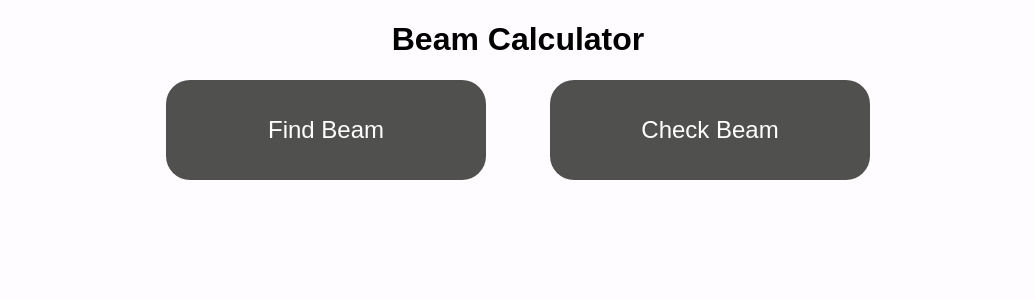
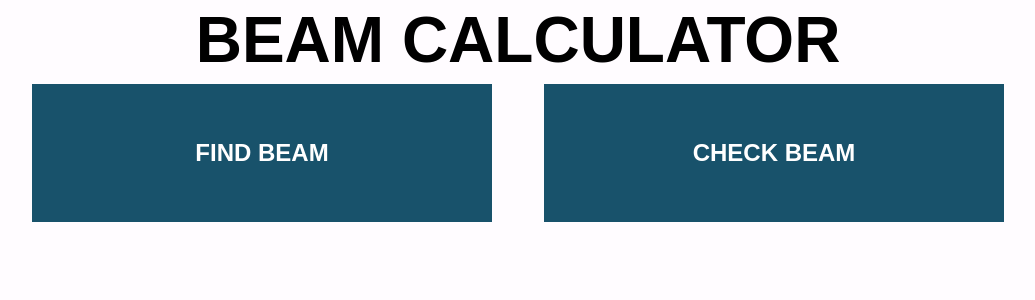
Before and after one commit to GMorgan87/beam_calculator, a React (Create React App) app: page / in a window 1280 px wide. Shown: the top 300 px of the page, without its empty margins (122-1157 px from the left). Built offline with nearby package versions, Linux system fonts and the light colour scheme; no server answers.

Commit message:
css tweaks to selectors and header

```diff
--- a/src/components/FindOrCheck.js
+++ b/src/components/FindOrCheck.js
@@ -5,8 +5,8 @@ const FindOrCheck = (props) => {
   return (
     <div className='find-check'>
       <ul>
-          <li onClick={props.findSelect}>Find Beam</li>
-          <li onClick={props.checkSelect}>Check Beam</li>
+          <li onClick={props.findSelect}>FIND BEAM</li>
+          <li onClick={props.checkSelect}>CHECK BEAM</li>
       </ul>
     </div>
   )
--- a/src/components/Header.js
+++ b/src/components/Header.js
@@ -1,9 +1,10 @@
 import React from 'react';
+import '../css/Header.css'
 
 export default function Header() {
   return (
-    <div>
-        <h1>Beam Calculator</h1>
+    <div className="header">
+        <h1><a href='/'>BEAM CALCULATOR</a></h1>
     </div>
   );
 }
--- a/src/css/FindOrCheck.css
+++ b/src/css/FindOrCheck.css
@@ -1,23 +1,29 @@
 .find-check {
-    width: 75%;
-    height: 20vh;
-    margin: 0 auto;
+    width: 100%;
+    margin: auto;
 }
 
 .find-check ul {
     display: flex;
+    flex-wrap: wrap;
+    height: 90vh;
+    margin: 0;
     padding: 0;
     list-style-type: none;
     justify-content: space-around;
 }
 
 .find-check li{
-    width: 25vw;
-    padding: 1.5em 0;
+    width: 45%;
+    height: 10vh;
+    line-height: 10vh;
+    margin: 0.5vh;
+    padding: 1.2em 0;
     font-size: 1.5em;
+    font-weight: bold;
     color: white;
     background-color: var(--button);
-    border-radius: 1em;
+    min-width: 200px;
 }
 
 .find-check li:hover{
--- /dev/null
+++ b/src/css/Header.css
@@ -0,0 +1,14 @@
+.header {
+    height: 10vh;
+    line-height: 10vh;
+}
+
+.header h1 {
+    font-size: 5vw;
+    margin: 0;
+}
+
+.header a {
+    text-decoration: none;
+    color: black
+}
--- a/src/css/TypeSelect.css
+++ b/src/css/TypeSelect.css
@@ -18,7 +18,7 @@
     background-color: var(--button);
     color: white;
     font-size: 1.5em;
-    border-radius: 1em;
+    font-weight: bold;
 }
 
 .type-select li:hover{
--- a/src/index.css
+++ b/src/index.css
@@ -10,7 +10,7 @@ body {
 
 :root {
   --background: #FFFCFF;
-  --button: #50514F;
+  --button: #18526b;
   --hover: #247BA0;
   --col4: #E6E8E6;
   --col5: #CED0CE;
```
Also changed, not shown: 1 other file (tests, documents, lock files or other folders).
